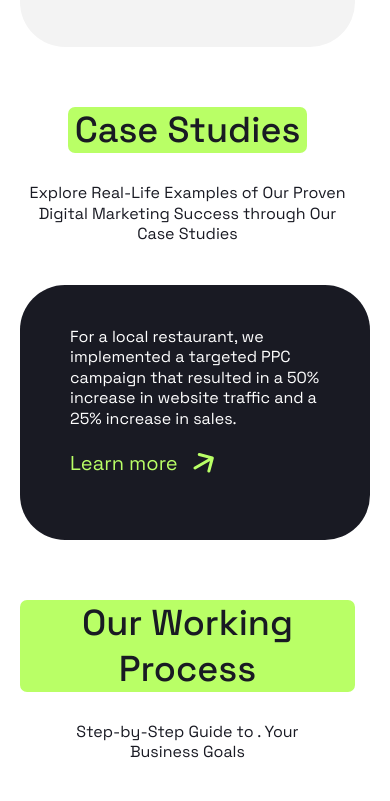
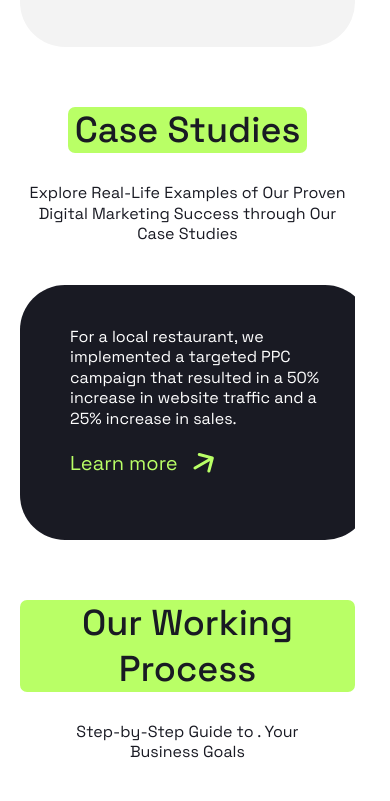
Before and after one commit to t3vel/positivus, a website: page index.html in a window 390 px wide. Shown: the part 4092-4893 px from the top of the page. Drawn offline with Linux system fonts and the light colour scheme; files whose address does not match are found by name.

Commit message:
fix responsive and favicon

```diff
--- a/index.html
+++ b/index.html
@@ -6,6 +6,7 @@
   <meta name="viewport" content="width=device-width, initial-scale=1.0">
   <title>Positivus</title>
   <link rel="stylesheet" href="styles/styles.css">
+  <link rel="icon" type="image/x-icon" href="images/favicon-16x16.png">
 </head>
 
 <body>
--- a/styles/blocks/_studies.scss
+++ b/styles/blocks/_studies.scss
@@ -17,7 +17,7 @@
     @include mobile {
       scroll-snap-type: x mandatory;
       overflow-x: scroll;
-      width: 100vw;
+      width: 100%;
       column-gap: 20px;
     }
   }
```
Also changed, not shown: images/favicon-16x16.png (added), styles/styles.css, 1 other file.
